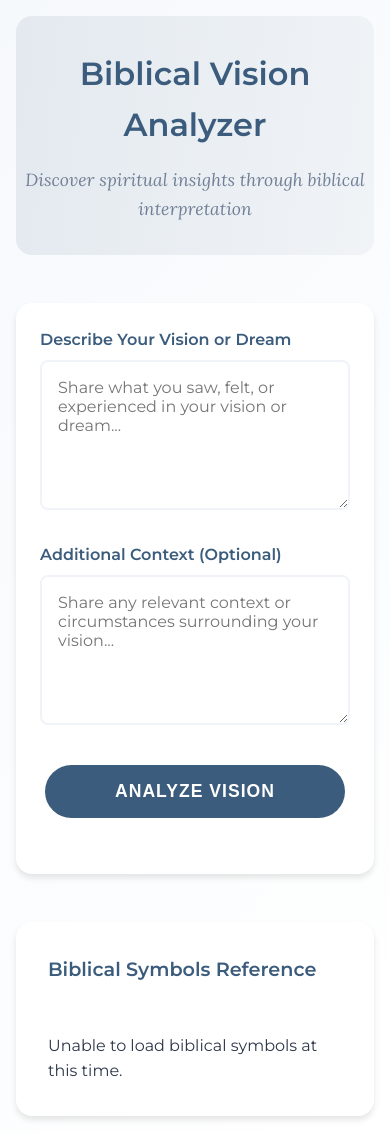
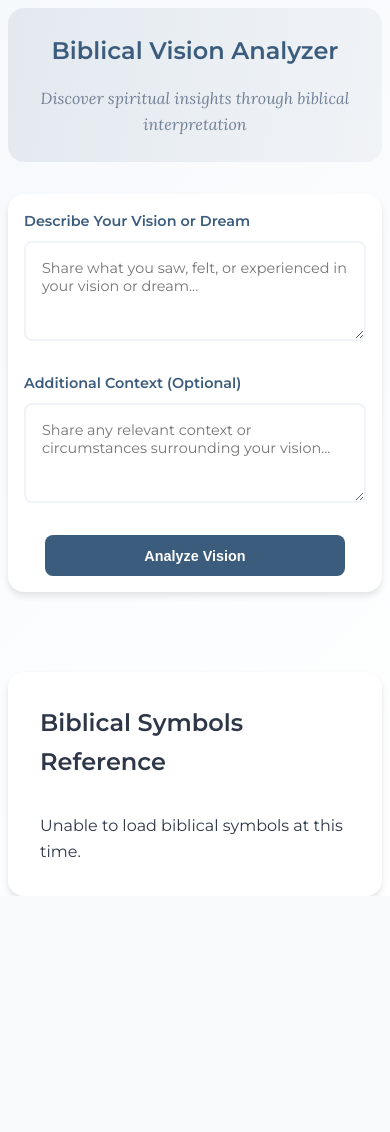
Before and after one commit to drntamm/biblical-vision-analyzer, a Flask app: page / in a window 390 px wide. After the commit the page ends 896 px from the top, so only its background shows below. Run offline with Flask 3, Linux system fonts and the light colour scheme.

Commit message:
Make app responsive and fill entire viewport

```diff
--- a/templates/index.html
+++ b/templates/index.html
@@ -22,48 +22,61 @@
             box-sizing: border-box;
         }
 
+        html, body {
+            height: 100%;
+            width: 100%;
+            overflow-x: hidden;
+        }
+
         body {
             font-family: 'Montserrat', sans-serif;
             line-height: 1.6;
             color: var(--text-color);
             background: linear-gradient(135deg, #f6f9fc 0%, #ffffff 100%);
-            min-height: 100vh;
+            display: flex;
+            flex-direction: column;
         }
 
         .container {
-            max-width: 800px;
+            flex: 1;
+            width: 100%;
+            max-width: 1200px;
             margin: 0 auto;
-            padding: 2rem;
+            padding: 1rem;
+            display: flex;
+            flex-direction: column;
+            min-height: 100vh;
         }
 
         header {
             text-align: center;
-            margin-bottom: 3rem;
-            padding: 2rem 0;
+            padding: 2rem 1rem;
             background: linear-gradient(to right, rgba(59, 92, 124, 0.1), rgba(59, 92, 124, 0.05));
             border-radius: 1rem;
+            margin-bottom: 2rem;
         }
 
         h1 {
-            font-size: 2.5rem;
+            font-size: clamp(1.5rem, 5vw, 2.5rem);
             color: var(--primary-color);
             margin-bottom: 1rem;
             font-weight: 600;
         }
 
         .subtitle {
+            font-size: clamp(1rem, 3vw, 1.2rem);
+            color: var(--light-text);
             font-family: 'Lora', serif;
             font-style: italic;
-            color: var(--light-text);
-            font-size: 1.1rem;
         }
 
         .vision-form {
             background: white;
-            padding: 2rem;
+            padding: 1.5rem;
             border-radius: 1rem;
             box-shadow: 0 4px 6px rgba(0, 0, 0, 0.1);
             margin-bottom: 2rem;
+            flex: 1;
         }
 
         .form-group {
@@ -75,6 +88,7 @@
             margin-bottom: 0.5rem;
             color: var(--primary-color);
             font-weight: 600;
+            font-size: clamp(0.9rem, 2vw, 1rem);
         }
 
         textarea {
@@ -83,10 +97,10 @@
             border: 2px solid var(--secondary-color);
             border-radius: 0.5rem;
             font-family: 'Montserrat', sans-serif;
-            font-size: 1rem;
+            font-size: clamp(0.9rem, 2vw, 1rem);
             transition: border-color 0.3s ease;
             resize: vertical;
-            min-height: 150px;
+            min-height: 120px;
         }
 
         textarea:focus {
@@ -94,101 +108,91 @@
             border-color: var(--primary-color);
         }
 
-        .analyze-btn {
-            display: block;
+        button {
+            display: inline-block;
+            padding: 0.8rem 1.5rem;
+            font-size: clamp(0.9rem, 2vw, 1rem);
+            font-weight: 600;
+            color: white;
+            background-color: var(--primary-color);
+            border: none;
+            border-radius: 0.5rem;
+            cursor: pointer;
+            transition: background-color 0.3s ease;
             width: 100%;
             max-width: 300px;
-            margin: 2rem auto;
-            padding: 1rem 2rem;
-            background: var(--primary-color);
-            color: white;
-            border: none;
-            border-radius: 2rem;
-            font-size: 1.1rem;
-            font-weight: 600;
-            cursor: pointer;
-            transition: all 0.3s ease;
-            text-transform: uppercase;
-            letter-spacing: 1px;
-            position: relative;
-            overflow: hidden;
+            margin: 0 auto;
         }
 
-        .analyze-btn:hover {
-            background: #2d4b6b;
-            transform: translateY(-2px);
-            box-shadow: 0 4px 12px rgba(59, 92, 124, 0.2);
+        button:hover {
+            background-color: #2d4b66;
         }
 
-        .analyze-btn:active {
-            transform: translateY(0);
-        }
-
-        .analyze-btn::after {
-            content: '';
-            position: absolute;
-            top: 50%;
-            left: 50%;
-            width: 120%;
-            height: 120%;
-            background: rgba(255, 255, 255, 0.1);
-            transform: translate(-50%, -50%) scale(0);
-            border-radius: 50%;
-            transition: transform 0.5s ease-out;
-        }
-
-        .analyze-btn:hover::after {
-            transform: translate(-50%, -50%) scale(1);
+        .button-container {
+            display: flex;
+            justify-content: center;
+            margin-top: 1rem;
         }
 
         #interpretation {
             background: white;
-            padding: 2rem;
+            padding: 1.5rem;
             border-radius: 1rem;
             box-shadow: 0 4px 6px rgba(0, 0, 0, 0.1);
+            margin-top: 2rem;
             display: none;
         }
 
         .interpretation-section {
             margin-bottom: 1.5rem;
-            padding-bottom: 1.5rem;
-            border-bottom: 1px solid var(--secondary-color);
         }
 
-        .interpretation-section:last-child {
-            border-bottom: none;
-            margin-bottom: 0;
-            padding-bottom: 0;
+        .interpretation-section h2 {
+            color: var(--primary-color);
+            font-size: clamp(1.1rem, 3vw, 1.3rem);
+            margin-bottom: 1rem;
+            border-bottom: 2px solid var(--secondary-color);
+            padding-bottom: 0.5rem;
         }
 
-        .section-title {
-            color: var(--primary-color);
-            font-size: 1.2rem;
-            font-weight: 600;
-            margin-bottom: 1rem;
+        .interpretation-section p {
+            margin-bottom: 0.8rem;
+            font-size: clamp(0.9rem, 2vw, 1rem);
+            line-height: 1.6;
         }
 
         .scripture-reference {
             font-family: 'Lora', serif;
             font-style: italic;
             color: var(--light-text);
-            margin-top: 0.5rem;
+            margin-left: 1.5rem;
+            margin-bottom: 1rem;
         }
 
         .loading {
             display: none;
             text-align: center;
-            margin: 2rem 0;
+            padding: 2rem;
         }
 
-        .loading-spinner {
-            width: 40px;
-            height: 40px;
-            border: 4px solid var(--secondary-color);
-            border-top: 4px solid var(--primary-color);
+        .spinner {
+            width: 50px;
+            height: 50px;
+            border: 5px solid var(--secondary-color);
+            border-top: 5px solid var(--primary-color);
             border-radius: 50%;
             animation: spin 1s linear infinite;
-            margin: 0 auto 1rem;
+            margin: 0 auto;
+        }
+
+        .error-message {
+            display: none;
+            background-color: #fff5f5;
+            color: var(--error-color);
+            padding: 1rem;
+            border-radius: 0.5rem;
+            margin-bottom: 1rem;
+            font-size: clamp(0.9rem, 2vw, 1rem);
         }
 
         @keyframes spin {
@@ -196,13 +200,42 @@
             100% { transform: rotate(360deg); }
         }
 
-        .error-message {
-            color: var(--error-color);
-            background: #fff5f5;
-            padding: 1rem;
-            border-radius: 0.5rem;
-            margin: 1rem 0;
-            display: none;
+        @media (max-width: 768px) {
+            .container {
+                padding: 0.5rem;
+            }
+
+            header {
+                padding: 1.5rem 1rem;
+            }
+
+            .vision-form {
+                padding: 1rem;
+            }
+
+            textarea {
+                min-height: 100px;
+            }
+
+            .interpretation-section {
+                margin-bottom: 1rem;
+            }
+        }
+
+        @media (min-width: 769px) {
+            .vision-form {
+                display: grid;
+                grid-template-columns: 1fr 1fr;
+                gap: 2rem;
+            }
+
+            .form-group:last-child {
+                grid-column: span 2;
+            }
+
+            .button-container {
+                grid-column: span 2;
+            }
         }
 
         .symbols-reference {
@@ -211,6 +244,11 @@
             background: white;
             border-radius: 1rem;
             box-shadow: 0 4px 6px rgba(0, 0, 0, 0.1);
+        }
+
+        .symbols-categories {
+            display: flex;
+            flex-direction: column;
         }
 
         .category-buttons {
@@ -277,20 +315,6 @@
             color: var(--light-text);
             font-size: 0.9rem;
         }
-
-        @media (max-width: 768px) {
-            .container {
-                padding: 1rem;
-            }
-
-            h1 {
-                font-size: 2rem;
-            }
-
-            .vision-form {
-                padding: 1.5rem;
-            }
-        }
     </style>
 </head>
 <body>
@@ -309,11 +333,13 @@
                 <label for="context">Additional Context (Optional)</label>
                 <textarea id="context" placeholder="Share any relevant context or circumstances surrounding your vision..."></textarea>
             </div>
-            <button class="analyze-btn" onclick="analyzeVision()">Analyze Vision</button>
+            <div class="button-container">
+                <button class="analyze-btn" onclick="analyzeVision()">Analyze Vision</button>
+            </div>
         </div>
 
         <div class="loading">
-            <div class="loading-spinner"></div>
+            <div class="spinner"></div>
             <p>Analyzing your vision...</p>
         </div>
 
@@ -321,29 +347,29 @@
 
         <div id="interpretation">
             <div class="interpretation-section">
-                <h3 class="section-title">Pattern Insights</h3>
+                <h2>Pattern Insights</h2>
                 <div id="pattern-insights"></div>
             </div>
             <div class="interpretation-section">
-                <h3 class="section-title">Biblical Commentary</h3>
+                <h2>Biblical Commentary</h2>
                 <div id="biblical-commentary"></div>
             </div>
             <div class="interpretation-section">
-                <h3 class="section-title">Scripture for Meditation</h3>
+                <h2>Scripture for Meditation</h2>
                 <div id="scripture-references"></div>
             </div>
             <div class="interpretation-section">
-                <h3 class="section-title">Application Points</h3>
+                <h2>Application Points</h2>
                 <div id="application-points"></div>
             </div>
             <div class="interpretation-section">
-                <h3 class="section-title">Prayer Guide</h3>
+                <h2>Prayer Guide</h2>
                 <div id="prayer-points"></div>
             </div>
         </div>
 
         <div class="symbols-reference">
-            <h2 class="section-title">Biblical Symbols Reference</h2>
+            <h2>Biblical Symbols Reference</h2>
             <div class="symbols-categories">
                 <div class="category-buttons">
                     <!-- Category buttons will be dynamically added here -->
```
